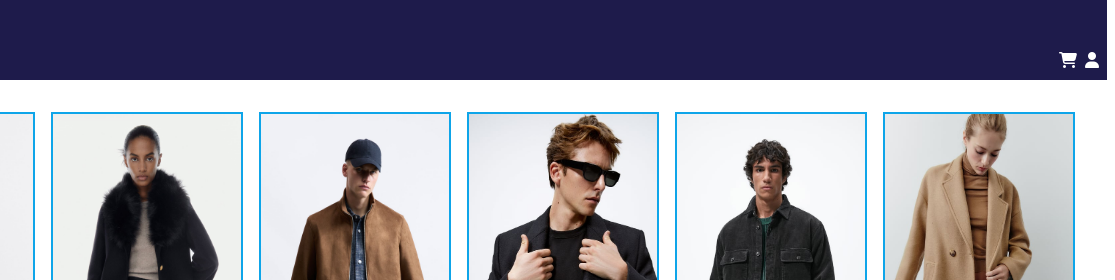
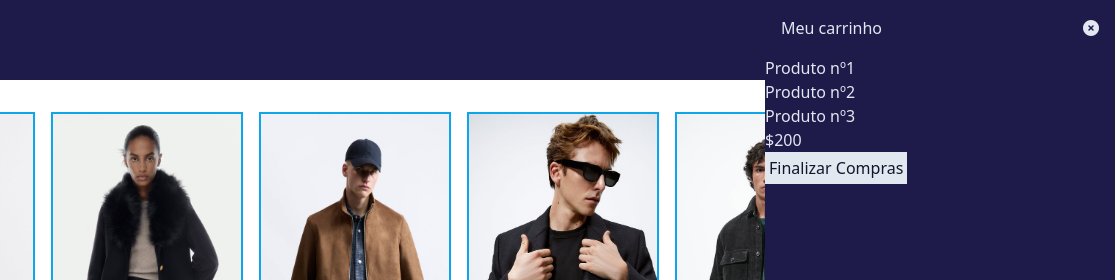
Before and after one commit to Ronaldss/Javascript_estudos, a website built with Vite: page Hashtag - Intensivao JavaScript/index.html in a window 1280 px wide. Shown: the top 280 px of the page, 165-1280 px from the left. Built offline with nearby package versions, Linux system fonts and the light colour scheme.

Commit message:
Meu Carrinho - Estrutura inicial

```diff
--- a/Hashtag - Intensivao JavaScript/index.html
+++ b/Hashtag - Intensivao JavaScript/index.html
@@ -1,5 +1,6 @@
 <!doctype html>
 <html lang="pt-br">
+
 <head>
 	<meta charset="UTF-8" />
 	<link rel="icon" type="image/svg+xml" href="/vite.svg" />
@@ -7,9 +8,25 @@
 	<title>Vite App</title>
 	<link rel="stylesheet" href="./style.css">
 	<!-- <link rel="stylesheet" href="./teste.css"> -->
-	<link rel="stylesheet" href="https://cdnjs.cloudflare.com/ajax/libs/font-awesome/6.4.2/css/all.min.css" integrity="sha512-z3gLpd7yknf1YoNbCzqRKc4qyor8gaKU1qmn+CShxbuBusANI9QpRohGBreCFkKxLhei6S9CQXFEbbKuqLg0DA==" crossorigin="anonymous" referrerpolicy="no-referrer" />
+	<link rel="stylesheet" href="https://cdnjs.cloudflare.com/ajax/libs/font-awesome/6.4.2/css/all.min.css"
+		integrity="sha512-z3gLpd7yknf1YoNbCzqRKc4qyor8gaKU1qmn+CShxbuBusANI9QpRohGBreCFkKxLhei6S9CQXFEbbKuqLg0DA=="
+		crossorigin="anonymous" referrerpolicy="no-referrer" />
 </head>
+
 <body>
+	<section id="carinho" class="fixed top-0 right-0 bg-indigo-950 h-screen w-[350px] text-slate-200">
+		<div id="cabecalho-carrinho" class="flex justify-between m-4">
+			<p>Meu carrinho</p>
+			<button id="fechar-carrinho"><i class="fa-solid fa-circle-xmark"></i></button>
+		</div>
+		<section id="produtos-carrinho">
+			<p>Produto nº1</p>
+			<p>Produto nº2</p>
+			<p>Produto nº3</p>
+		</section>
+		<p id="preco-total">$200</p>
+		<button class="bg-slate-200 text-slate-900 p-1">Finalizar Compras</button>
+	</section>
 	<header class="flex bg-indigo-950 p-2 justify-between mx-2">
 		<img class="h-16" src="./assets/logo/hashtag.svg" alt="logo do Magazine Hashtag">
 		<div class="text-white flex gap-2 items-end">
@@ -25,4 +42,5 @@
 	</main>
 	<script src="main.js"></script>
 </body>
+
 </html>
```
Lines whose indentation alone changed are shown as unchanged.
